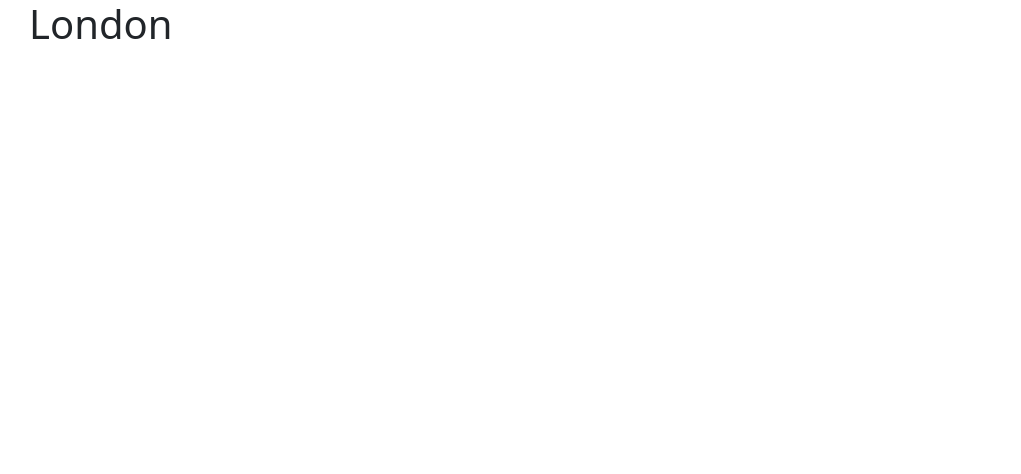
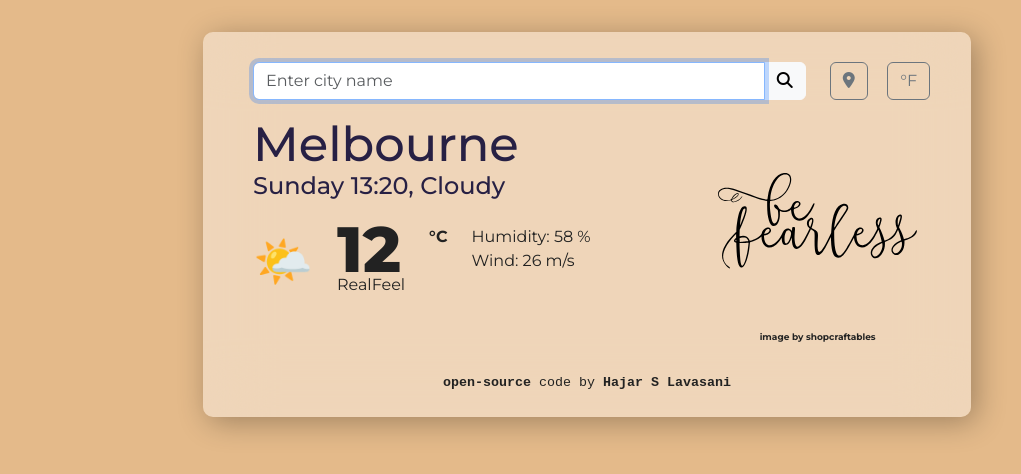
Before and after one commit to callijar/weather-app-vanilla, a plain HTML site: page index.html in a window 1280 px wide. Shown: the whole page, without its empty margins (53-1074 px from the left). Drawn offline with nearby package versions, Linux system fonts and the light colour scheme.

Commit message:
HTML CSS static wireframe
static wireframe includes:

display city name, weekday, and time

display current weather:
-description
-emoji
-real feel
-humidity
-wind speed

- search by city name
- current geolocation button
- convert temperature unit (degree Celsius - Fahrenheit) button

* quote

```diff
--- a/css/app.css
+++ b/css/app.css
@@ -0,0 +1,70 @@
+body {
+  background-color: rgb(228, 186, 138);
+}
+
+.container {
+  padding: 30px 50px 10px 50px;
+  border-radius: 10px;
+  background: rgba(255, 255, 255, 0.4);
+  font-family: "Montserrat", sans-serif;
+  color: #222;
+  width: 60%;
+  margin: 2em auto;
+  margin-bottom: 0;
+  backdrop-filter: blur(33px);
+  box-shadow: 5px 5px 30px rgba(0, 0, 0, 0.3);
+  /*backdrop-filter: brightness(60%);*/
+}
+
+
+h1 {
+  font-weight: 500;
+  font-size: 3em;
+  line-height: 0.75;
+  color: #272044;
+  margin: 10px 0 0;
+}
+
+h2 {
+  font-size: 1.5em;
+  font-weight: 500;
+  color: #272044;
+  margin: 10px 0 0;
+}
+.current-emoji {
+  font-size: 3em;
+}
+
+#current-feel {
+  font-weight: 800;
+  font-size: 4em;
+  line-height: 0.75;
+}
+
+.image-credit {
+  font-size: xx-small;
+
+}
+
+footer {
+  padding: 1em;
+  font-family: "Source Code Pro", monospace;
+  text-align: center;
+  font-size: smaller;
+}
+
+a {
+  text-decoration: none;
+  color: #222;
+  font-weight: bold;
+}
+
+a:hover {
+  text-decoration: underline;
+}
+
+.coder {
+  font-family: monospace;
+  text-align: center;
+  margin-top: 1em;
+}
--- a/index.html
+++ b/index.html
@@ -28,7 +28,94 @@
   </head>
   <body>
     <div class="container">
-      <h1>London</h1>
+      <div class="form">
+        <div class="row">
+          <div class="col-10">
+            <div class="input-group mb-3">
+              <input
+                type="text"
+                class="form-control search-bar d-inline"
+                id="city-input"
+                placeholder="Enter city name"
+                autofocus="on"
+              />
+              <span class="btn btn-light" type="submit" id="basic-addon2"
+                ><i class="fa-solid fa-magnifying-glass"></i
+              ></span>
+            </div>
+          </div>
+          <div class="col-1 navigator-location">
+            <button
+              class="btn btn-outline-secondary location-icon"
+              type="button"
+            >
+              <i class="fa-solid fa-location-dot"></i>
+            </button>
+          </div>
+          <div class="col-1 temp-unit">
+            <button
+              class="btn btn-outline-secondary temperature-unit-icon"
+              type="button"
+            >
+              °F
+            </button>
+          </div>
+        </div>
+      </div>
+
+      <div class="row">
+        <div class="col-8">
+          <h1 id="current-city">Melbourne</h1>
+          <h2>
+            <span id="date">Sunday 13:20</span>,
+            <span id="description">Cloudy</span>
+          </h2>
+          <br />
+          <div class="row align-items-top text-left">
+            <div class="col-md-auto current-emoji">🌤️</div>
+            <div class="col-md-auto real-feel">
+              <div id="current-feel">12</div>
+              RealFeel
+            </div>
+            <div class="col-md-auto temp-option">
+              <a href="#" id="temp-unit" class="active">°C</a>
+            </div>
+            <div class="col-md-auto weather-info">
+              Humidity: <span id="humidity"> 58</span> %
+              <br />
+              Wind: <span id="wind">26</span> m/s
+            </div>
+          </div>
+        </div>
+        <div class="col-4 text-center">
+          <img
+            class="img-fluid quote"
+            src="media/images/be fearless.svg"
+            alt="quote calligraphy reads be fearless"
+          />
+          <a class="image-credit" href="https://shopcraftables.com/collections/free-svg-cut-files">image by shopcraftables</a>
+        </div>
+      </div>
+      <footer>
+        <div class="coder">
+          <span class="github-link">
+            <a href="https://github.com/callijar/weather-app-vanilla" target="_blank" title="github">
+              open-source
+            </a>
+          </span>
+          code by
+          <span class="bio-link">
+            <a
+              href="https://www.linkedin.com/in/hajar-s-lavasani/"
+              target="_blank"
+              title="LinkedIn profile"
+            >
+              Hajar S Lavasani
+            </a>
+          </span>
+
+        </div>
+      </footer>
     </div>
     <script src="js/app.js"></script>
   </body>
```
Also changed, not shown: media/images/be fearless.svg (added).
